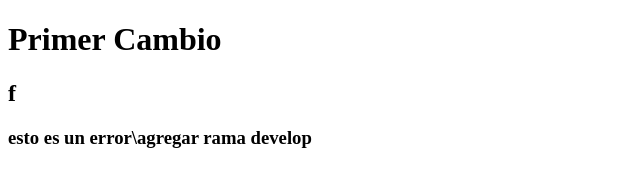
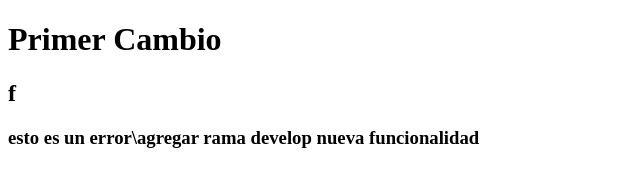
Before and after one commit to rubinazuma/repositorioPrueba, a plain HTML site: page index.html in a window 1280 px wide. Shown: the whole page, without its empty margins (0-640 px from the left). Drawn offline with Linux system fonts and the light colour scheme.

Commit message:
index new

```diff
--- a/index.html
+++ b/index.html
@@ -14,6 +14,8 @@
     </h2>
     <h3>
         esto es un error\agregar rama develop
+
+        nueva funcionalidad
     </h3>
 </body>
 </html>
```
